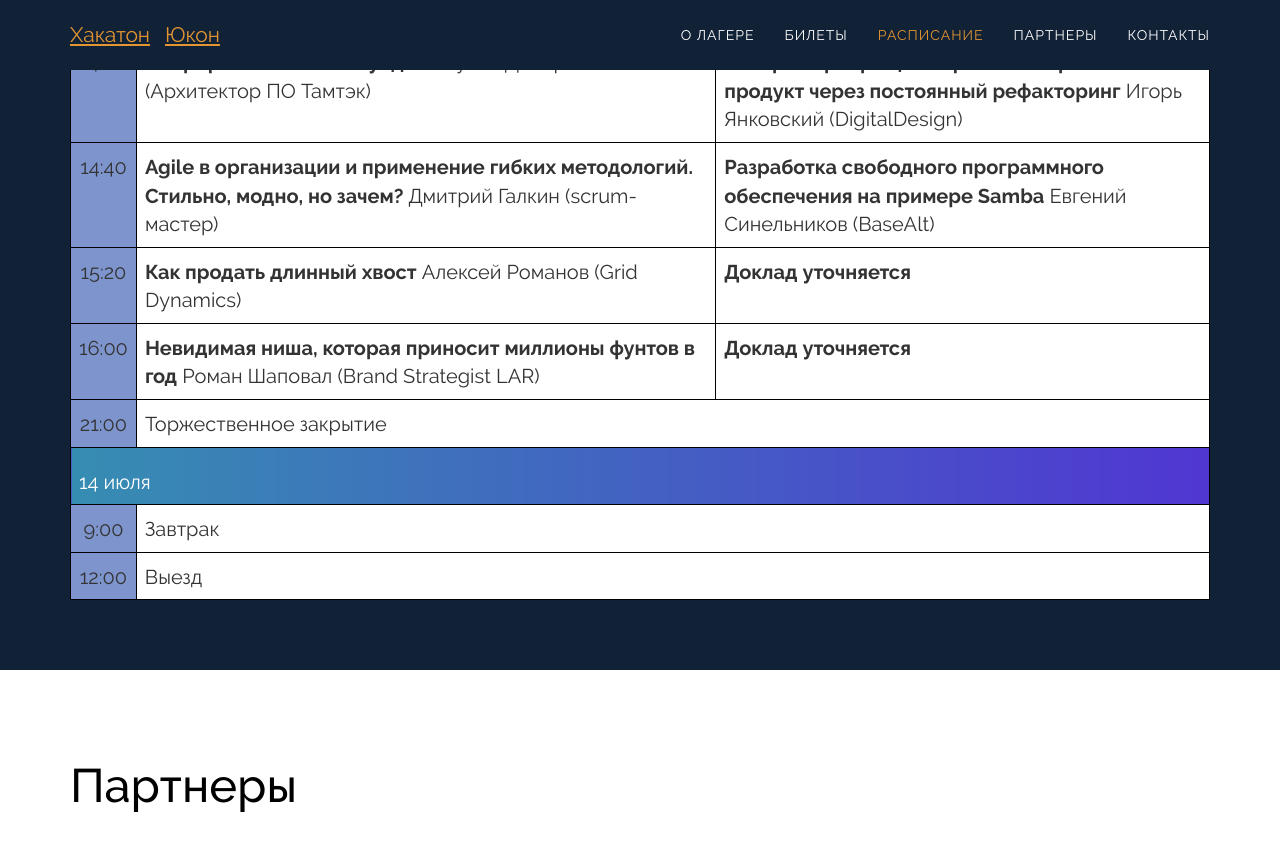
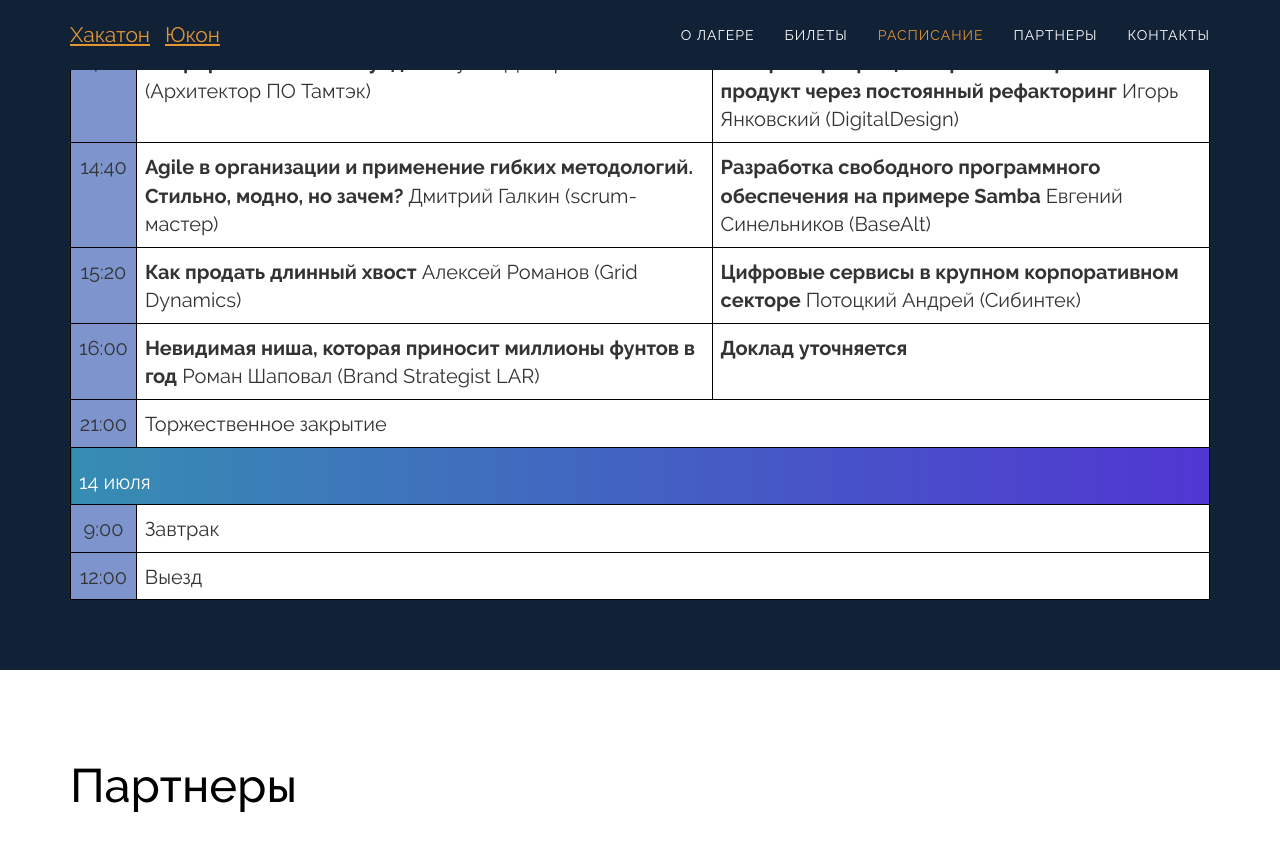
Before and after one commit to youcon/dune.github.io, a Jekyll site: the page built from index.html, in a window 1280 px wide and 900 px high, scrolled down 5065 px. Shown: the top 851 px of the window. Built offline with Jekyll 4.4.1, drawn with Linux system fonts in a browser that asks for light colours; nearby versions of some CDN libraries; some web fonts are replaced; comment, search, counter and statistics services are not loaded.

Commit message:
* +1 speaker

```diff
--- a/_data/schedule.yml
+++ b/_data/schedule.yml
@@ -76,10 +76,10 @@
                                     bio: "Grid Dynamics"
                                     name: "Алексей Романов"
                         - name: "Трек 2"
-                          title: "Доклад уточняется"
+                          title: "Цифровые сервисы в крупном корпоративном секторе"
                           speaker:
-                                    bio: ""
-                                    name: ""
+                                    bio: "Сибинтек"
+                                    name: "Потоцкий Андрей"
             - time: "16:00"
               tracks:
                         - name: "Трек 1"
```
